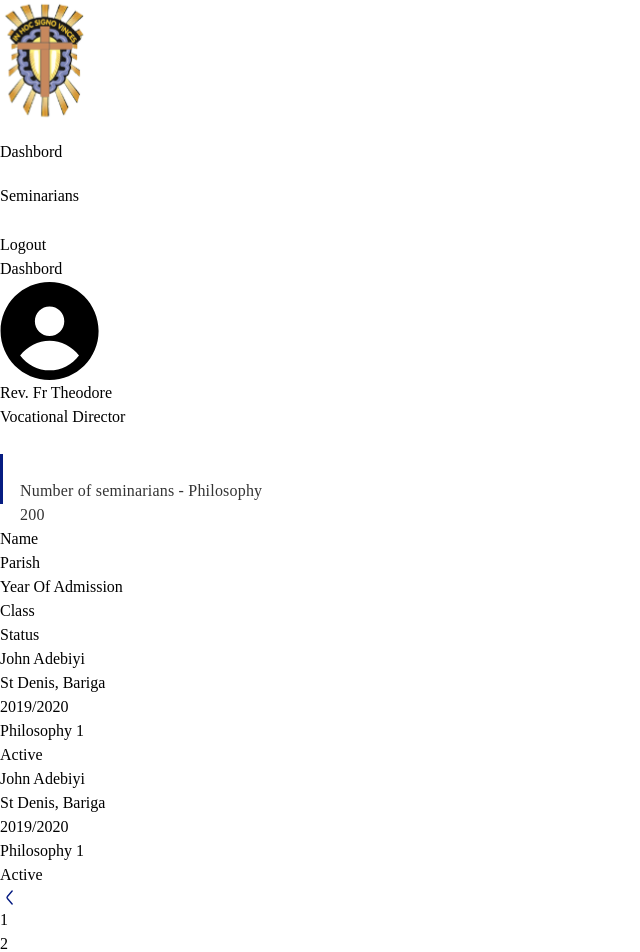
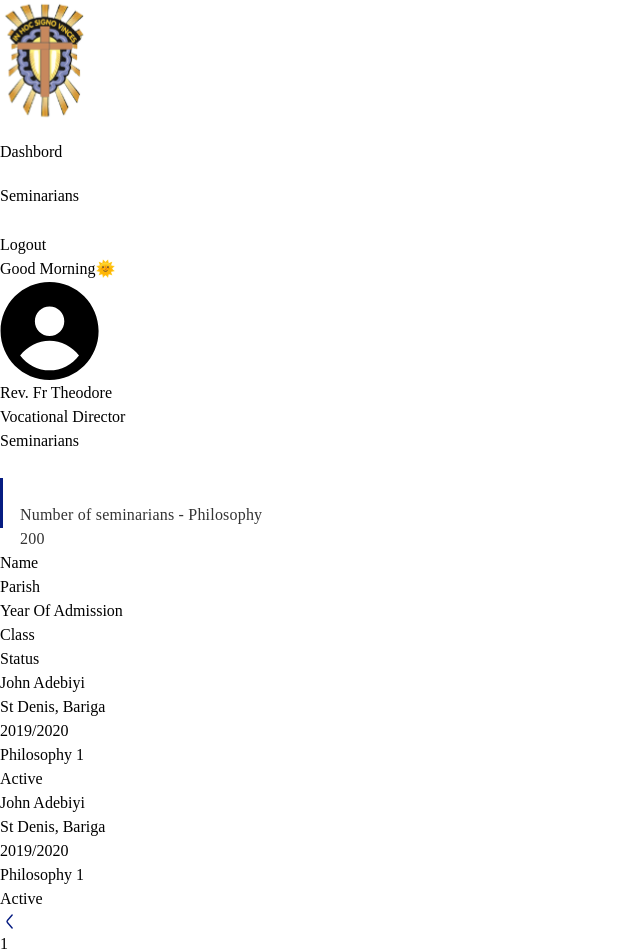
Before and after one commit to Vickysomtee/vd_portal, a Vue app: page /seminarians in a window 1280 px wide. Shown: the top 952 px of the page, without its empty margins (0-640 px from the left). Built offline with nearby package versions, Linux system fonts and the light colour scheme; a web font is replaced by a local one.

Commit message:
refactor

```diff
--- a/src/components/NavBar.vue
+++ /dev/null
@@ -1,16 +0,0 @@
-<script setup></script>
-
-<template>
-    <main class="w-ful flex justify-between h-[80px] bg-[#EAEDFF] py-[15px] px-[40px] text-[#343434]">
-            <div class="pt-[14px] font-extrabold">Dashbord</div>
-            <div class="flex">
-                <img src="@/assets/icons/profile.svg" alt="" class="h-12 mr-[17px]">
-                <div class="pt-[7px]">
-                    <p class="text-[14px] font-black"> Rev. Fr Theodore</p>
-                    <p class="text-[11px]">Vocational Director</p>
-                </div>
-            </div>
-    </main>
-</template>
-
-<style scoped></style>
--- a/src/components/layouts/MainLayout.vue
+++ b/src/components/layouts/MainLayout.vue
@@ -3,7 +3,8 @@
     <SideBar/>
     <div class="ml-[250px]">
         <NavBar/>
-       <div class="px-[20px] pt-[40px]">
+       <div class="px-[40px] pt-[30px]">
+        <h1 class="text-[#061C82] text-[22px] font-bold mb-[40px]">{{ title }}</h1>
         <slot></slot>
        </div>
     </div>
@@ -11,10 +12,14 @@
 </template>
 
 <script>
-import NavBar from '../NavBar.vue';
-import SideBar from '../SideBar.vue';
+import NavBar from './NavBar.vue';
+import SideBar from './SideBar.vue';
 export default {
-    components: { NavBar, SideBar }
+    components: { NavBar, SideBar },
+    props: {
+    title: String,
+    total: Number,
+  }
 }
 </script>
 
--- /dev/null
+++ b/src/components/layouts/NavBar.vue
@@ -0,0 +1,33 @@
+<script setup>
+import { computed } from 'vue'
+
+const greetings = computed(() => {
+  let time = new Date()
+  const hour = time.getHours()
+
+  if (hour >= 4 && hour <= 11) {
+    return 'Good Morning🌞'
+  } else if (hour >= 12 && hour <= 16) {
+    return 'Good Afternoon 🌕'
+  } else if (hour >= 17 && hour <= 20) {
+    return 'Good Evening 🌘'
+  } else if (hour >= 21 || hour <= 3) {
+    return 'Good Night 🌠'
+  }
+})
+</script>
+
+<template>
+  <main class="w-ful flex justify-between h-[80px] bg-[#EAEDFF] py-[15px] px-[40px] text-[#343434]">
+    <div class="pt-[12px] text-[13px] font-extrabold">{{ greetings }}</div>
+    <div class="flex">
+      <img src="@/assets/icons/profile.svg" alt="" class="h-12 mr-[17px]" />
+      <div class="pt-[7px]">
+        <p class="text-[14px] font-black">Rev. Fr Theodore</p>
+        <p class="text-[11px]">Vocational Director</p>
+      </div>
+    </div>
+  </main>
+</template>
+
+<style scoped></style>
--- a/src/views/Dashboard.vue
+++ b/src/views/Dashboard.vue
@@ -1,11 +1,12 @@
 <script setup>
 import MainLayout from '../components/layouts/MainLayout.vue';
+import Card from '../components/Card.vue';
 </script>
 
 <template>
    <MainLayout>
-    <h1>HELLO</h1>
-    <p>I am good</p>
+    <card title="All Seminarians" total="100"/>
+
    </MainLayout>
 </template>
 
--- a/tailwind.config.js
+++ b/tailwind.config.js
@@ -4,6 +4,10 @@ module.exports = {
   content: [],
   theme: {
     extend: {},
+    // colors: {
+    //   // primary: "#061C82",
+    //   // textColor: "#343434"
+    // }
   },
   plugins: [],
 }
```
Also changed, not shown: src/App.vue (+0 -69 lines), .eslintrc.cjs, src/components/layouts/SideBar.vue (renamed from src/components/SideBar.vue).
